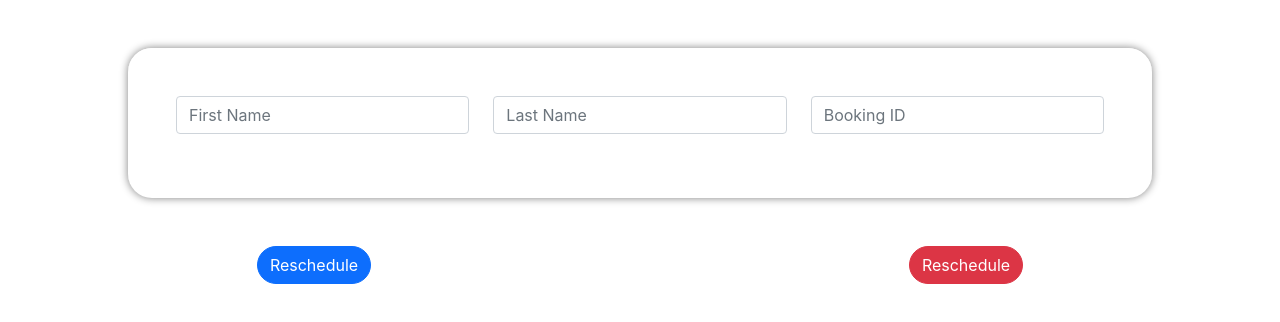
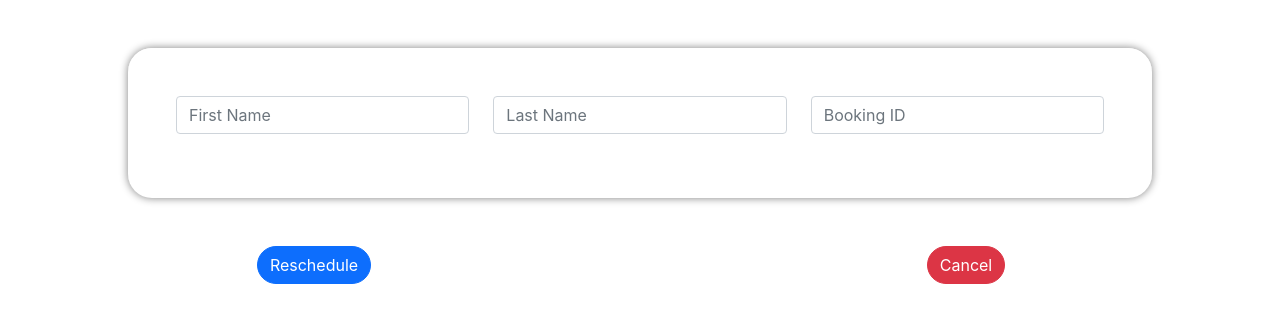
Before and after one commit to BooraKaushik/dbms_frontend, a React (Create React App) app: page /cancel in a window 1280 px wide. Shown: the top 322 px of the page. Built offline with nearby package versions, Linux system fonts and the light colour scheme; no server answers.

Commit message:
changed the order

```diff
--- a/src/Components/Cancel/index.js
+++ b/src/Components/Cancel/index.js
@@ -125,7 +125,7 @@ const Cancel = () => {
                 className={`form-control${errors.pnr ? " is-invalid" : ""}`}
                 id="pnr"
                 name="pnr"
-                value={data.lastName}
+                value={data.pnr}
                 onChange={(event) => putData(event)}
                 type="text"
                 placeholder="Booking ID"
@@ -140,7 +140,7 @@ const Cancel = () => {
           <button
             className="btn btn-primary rounded-pill "
             onClick={(event) => {
-              updateCancel(true);
+              updateReschedule(true);
               dataSubmit(event);
             }}
           >
@@ -151,11 +151,11 @@ const Cancel = () => {
           <button
             className="btn btn-danger rounded-pill "
             onClick={(event) => {
-              updateReschedule(true);
+              updateCancel(true);
               dataSubmit(event);
             }}
           >
-            Reschedule
+            Cancel
           </button>
         </div>
       </div>
```
